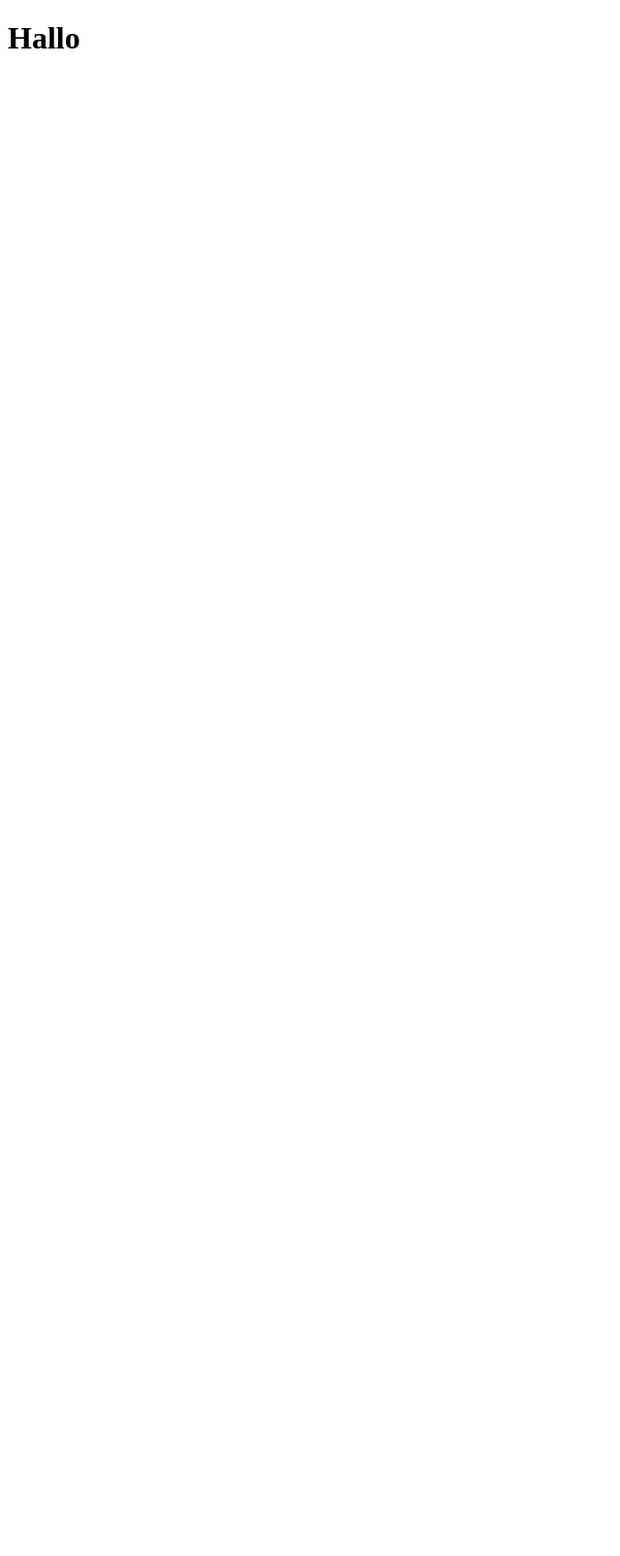
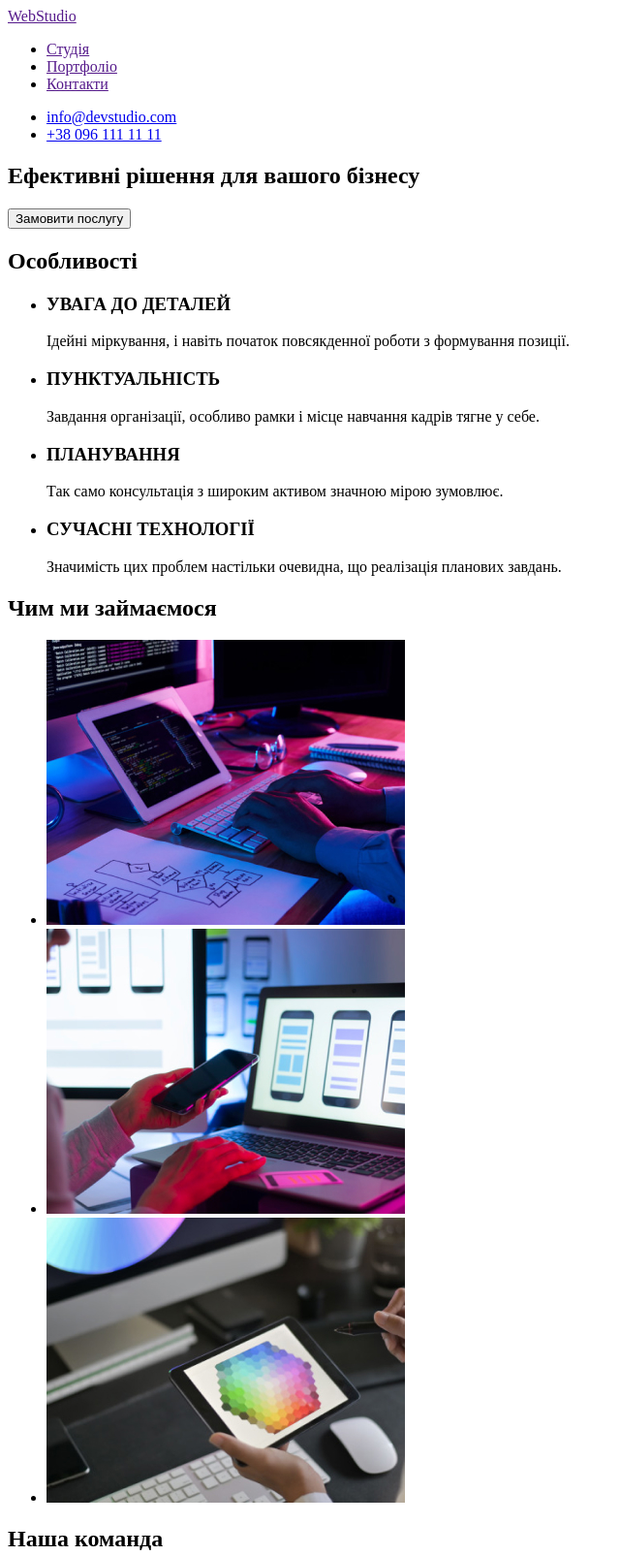
Before and after one commit to Nataliia1512/homework1, a plain HTML site: page index.html in a window 1280 px wide. Shown: the top 1605 px of the page at 97% size, without its empty margins (0-640 px from the left). Before the commit the page ends 800 px from the top, so only its background shows below. Drawn offline with Linux system fonts and the light colour scheme.

Commit message:
update index.html file

```diff
--- a/index.html
+++ b/index.html
@@ -1,12 +1,103 @@
 <!DOCTYPE html>
-<html lang="en">
+<html lang="uk">
 <head>
     <meta charset="UTF-8">
     <meta http-equiv="X-UA-Compatible" content="IE=edge">
     <meta name="viewport" content="width=device-width, initial-scale=1.0">
-    <title>Document</title>
+    <title>Студія</title>
 </head>
 <body>
-    <h1>Hallo</h1>
+<header>
+    <nav>
+    <a lang="en" href="">WebStudio</a>
+    <ul>
+        <li> <a href="">Студія</a></li>
+        <li> <a href="">Портфоліо</a></li>
+        <li> <a href="">Контакти</a></li>
+
+    </ul>
+</nav>
+    <ul>
+        <li><a href="mailto:info@devstudio.com">info@devstudio.com</a></li>
+        <li><a href="tel+380961111111:">+38 096 111 11 11</a></li>
+    </ul>
+
+</header>
+<main>
+<section>
+    <h1>Ефективні рішення для вашого бізнесу</h1>
+    <button type="button">Замовити послугу</button>
+</section>
+<section>
+    <h2>Особливості</h2>
+    <ul>
+        <li>
+            <h3>УВАГА ДО ДЕТАЛЕЙ</h3>
+            <p>Ідейні міркування, і навіть початок повсякденної роботи з формування позиції.</p>
+        </li>
+        <li>
+            <h3>ПУНКТУАЛЬНІСТЬ</h3>
+            <p>Завдання організації, особливо рамки і місце навчання кадрів тягне у себе.</p>
+        </li>
+        <li>
+            <h3>ПЛАНУВАННЯ</h3>
+            <p>Так само консультація з широким активом значною мірою зумовлює.</p>
+        </li>
+        <li>
+            <h3>СУЧАСНІ ТЕХНОЛОГІЇ</h3>
+            <p>Значимість цих проблем настільки очевидна, що реалізація планових завдань.</p>
+        </li>
+    </ul>
+</section>
+<section>
+    <h2>Чим ми займаємося</h2>
+    <ul>
+        <li>
+         <img src="./images/box1(1).jpg" alt="" width="370" height="294">
+        </li>
+        <li>
+            <img src="./images/box2.jpg" alt="" width="370" height="294">
+        </li>
+        <li>
+            <img src="./images/box3.jpg" alt="" width="370" height="294">
+        </li>
+    </ul>
+
+</section>
+<section>
+    <h2>Наша команда</h2>
+    <ul>
+        <li>
+            <img src="./images/img.jpg" alt="" width="270" height="260">
+            <h3>Ігор Дем'яненко</h3>
+            <p>Product Designer</p>
+        </li>
+        <li>
+            <img src="./images/img(1).jpg" alt="" width="270" height="260">
+            <h3>Ольга Рєпіна</h3>
+            <p>Frontend Developer</p>
+        </li>
+        <li>
+            <img src="./images/img(2).jpg" alt="" width="270" height="260">
+            <h3>Микола Тарасов</h3>
+            <p>Marketing</p>
+        </li>
+        <li>
+            <img src="./images/img(3).jpg" alt="" width="270" height="260">
+            <h3>Михайло Єрмаков</h3>
+            <p>UI Designer</p>
+        </li>
+    </ul>
+</section>
+</main>
+    <footer>
+        <a lang="en" href="">WebStudio</a>
+        <address>м. Київ, пр-т Лесі Українки, 26</address>
+        <ul>
+            <li><a href="mailto:info@devstudio.com">info@devstudio.com</a></li>
+            <li><a href="tel+380961111111:">+38 096 111 11 11</a></li>
+        </ul>
+    </footer>
+
 </body>
 </html>
```
Also changed, not shown: images/box1(1).jpg (added), images/box2.jpg (added), images/box3.jpg (added), images/img(1).jpg (added), images/img(2).jpg (added), images/img(3).jpg (added), images/img.jpg (added), 1 other file.
